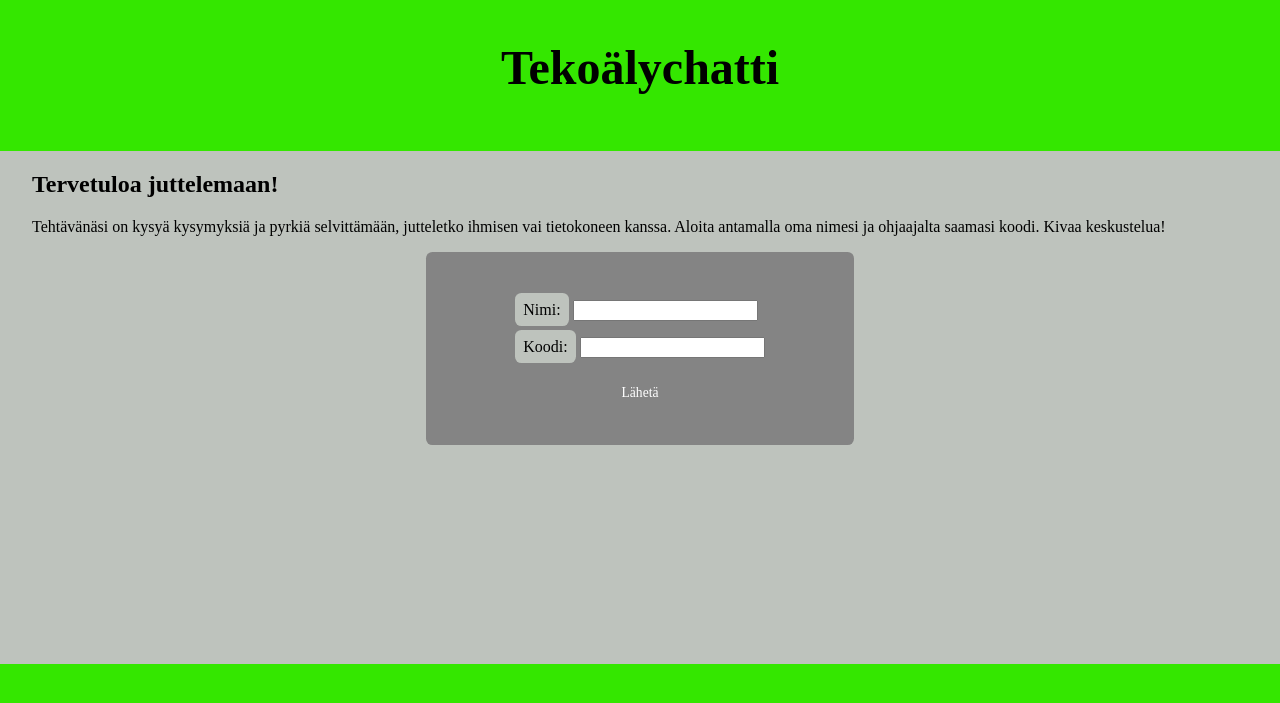
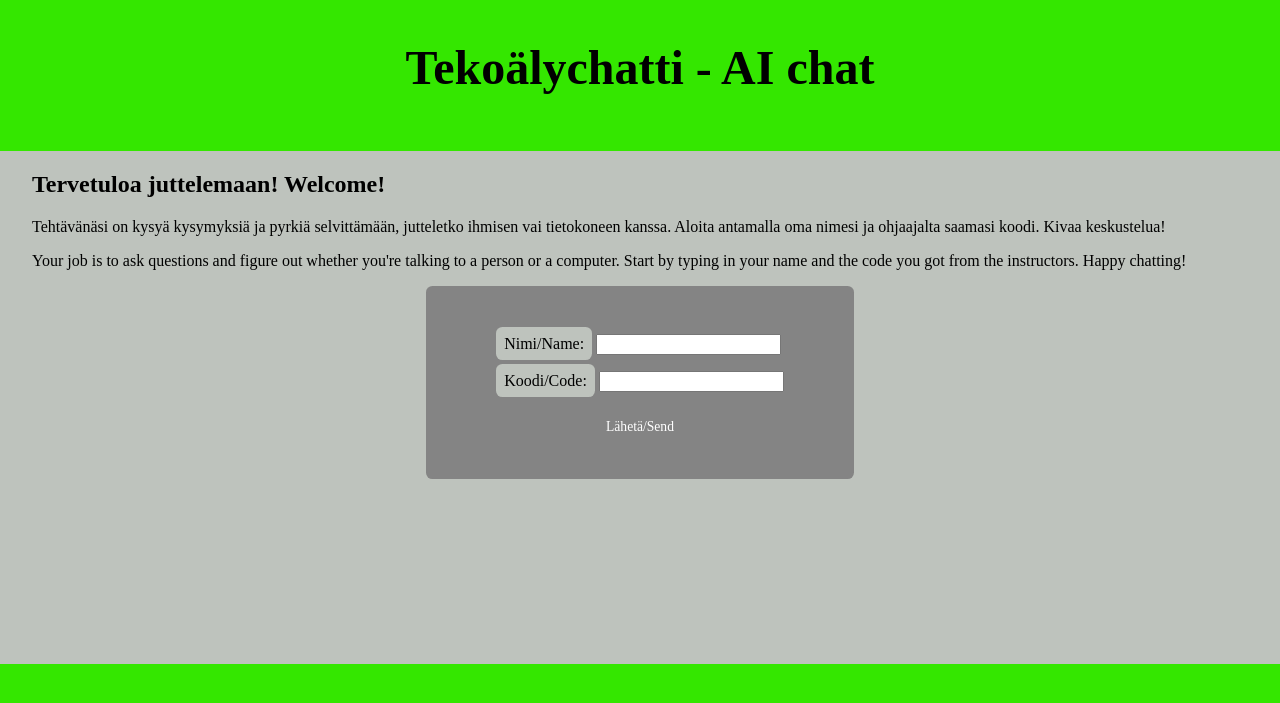
Before and after one commit to linkki/AI-chatbot, a Flask app: page / in a window 1280 px wide. Shown: the top 703 px of the page. Run offline with Flask 2, Linux system fonts and the light colour scheme.

Commit message:
english translations added

```diff
--- a/app/templates/home.html
+++ b/app/templates/home.html
@@ -3,12 +3,13 @@
 <head>
 	<meta charset="UTF-8">
 	{% extends "layout.html" %}
-	{% block title %}Tekoälychatti{% endblock %}
+	{% block title %}Tekoälychatti - AI chat{% endblock %}
 </head>
 <body>
 	{% block content %}
-	<h2>Tervetuloa juttelemaan!</h2>
+	<h2>Tervetuloa juttelemaan! Welcome!</h2>
 	<p>Tehtävänäsi on kysyä kysymyksiä ja pyrkiä selvittämään, jutteletko ihmisen vai tietokoneen kanssa. Aloita antamalla oma nimesi ja ohjaajalta saamasi koodi. Kivaa keskustelua!</p>
+	<p>Your job is to ask questions and figure out whether you're talking to a person or a computer. Start by typing in your name and the code you got from the instructors. Happy chatting!</p>
 	{% if note %}
 	<div class="note">
 		{{ note }}
@@ -17,14 +18,14 @@
 	<div class="form">
 		<form action="/join" method="POST">
 			<p>
-				<span class="input-text">Nimi:</span>
+				<span class="input-text">Nimi/Name:</span>
 				<input type="text" name="name" required value="{% if name %}{{ name }}{% endif %}">
 			</p>
 			<p>
-				<span class="input-text">Koodi:</span>
+				<span class="input-text">Koodi/Code:</span>
 				<input type="text" name="code" required value="{% if code %}{{ code }}{% endif %}">
 			</p>
-			<button type="submit">Lähetä</button>
+			<button type="submit">Lähetä/Send</button>
 		</form>
 	</div>
 	{% endblock %}
--- a/app/templates/layout.html
+++ b/app/templates/layout.html
@@ -3,7 +3,7 @@
 <head>
 	<meta charset="UTF-8">
 	<title>
-		Tekoälychatti - {% block title %}{% endblock %}
+		Tekoälychatti - AI chat - {% block title %}{% endblock %}
 	</title>
 	<link rel="stylesheet" type="text/css" href="static/style.css">
 	{% block head %}{% endblock %}
@@ -12,7 +12,7 @@
 	<main>
 		<div class="header">
 			<h1>
-				Tekoälychatti
+				Tekoälychatti - AI chat
 			</h1>
 		</div>
 		{% block content %}{% endblock %}
```
Also changed, not shown: app/ai_chat.py (+9 -2 lines), app/templates/chat.html (+7 -6 lines).
